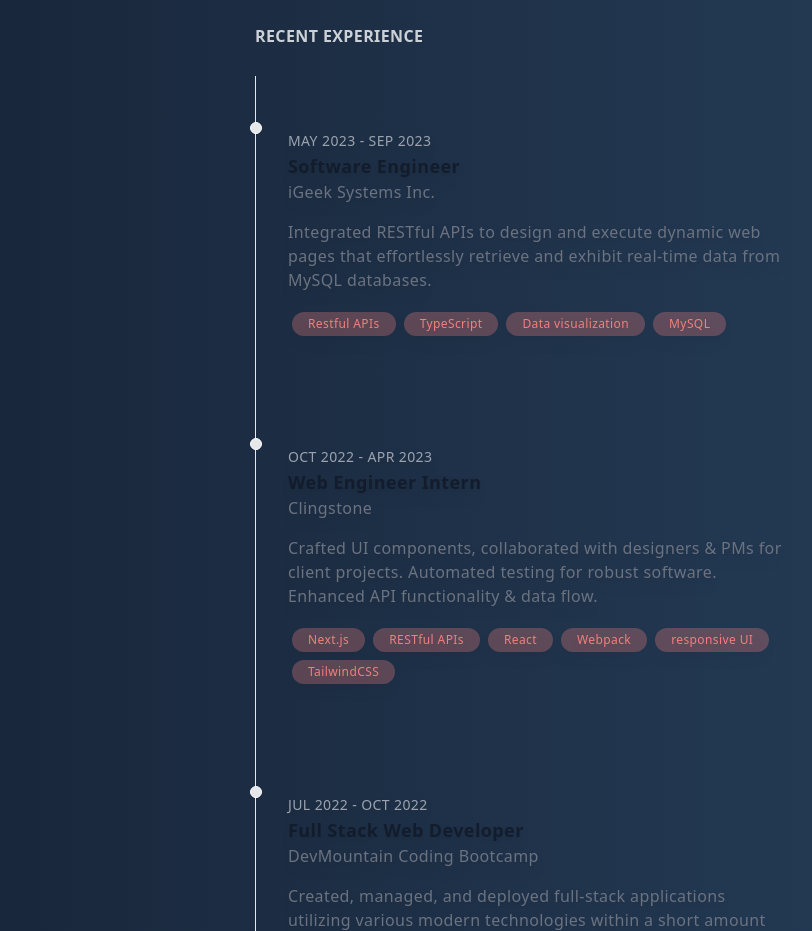
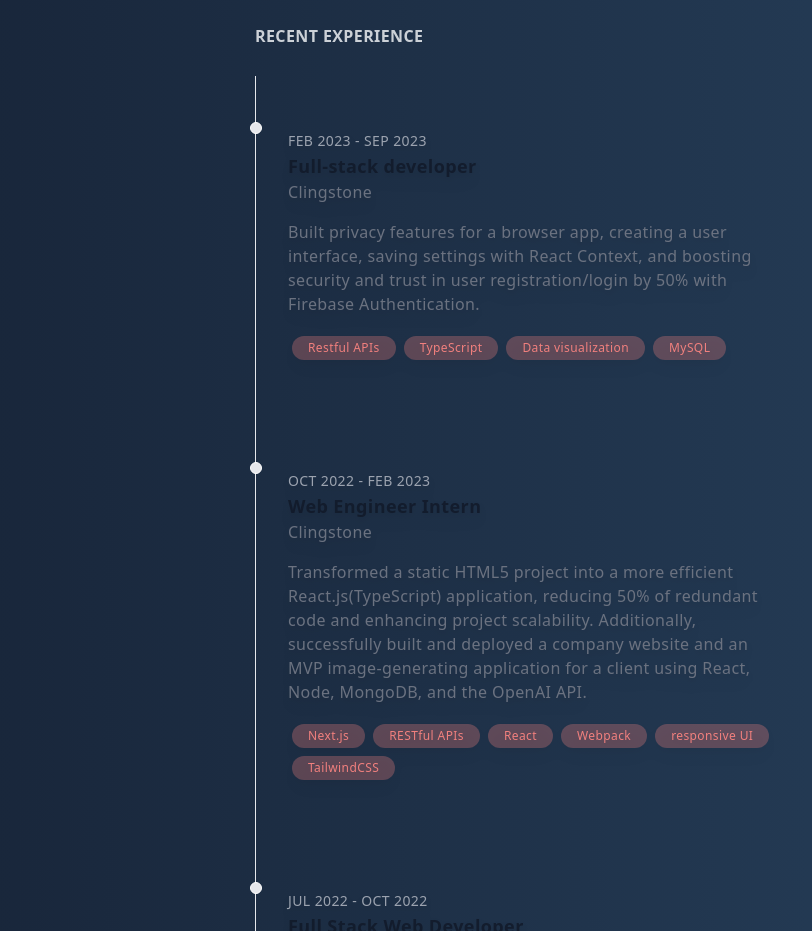
Before and after one commit to vinhnguyendev/portfolio-next-js, a Next.js app: page / in a window 1280 px wide. Shown: the part 900-1831 px from the top of the page, without its empty margins (385-1197 px from the left). Built offline with nearby package versions, Linux system fonts and the light colour scheme.

Commit message:
edit experiences info

```diff
--- a/components/experience/index.js
+++ b/components/experience/index.js
@@ -5,20 +5,20 @@ import TimelineItem from "./timeline-item";
 const EXPERIENCES = [
   {
     id: 1,
-    date: "MAY 2023 - SEP 2023",
-    title: "Software Engineer",
-    company: "iGeek Systems Inc.",
-    location: "Sarasota, FL",
-    description:"Integrated RESTful APIs to design and execute dynamic web pages that effortlessly retrieve and exhibit real-time data from MySQL databases. ",
+    date: "FEB 2023 - SEP 2023",
+    title: "Full-stack developer",
+    company: "Clingstone",
+    location: "Plano, TX",
+    description:"Built privacy features for a browser app, creating a user interface, saving settings with React Context, and boosting security and trust in user registration/login by 50% with Firebase Authentication.",
     skills: ["Restful APIs","TypeScript","Data visualization", "MySQL"]
   },
   {
     id: 2,
-    date: "OCT 2022 - APR 2023",
+    date: "OCT 2022 - FEB 2023",
     title: "Web Engineer Intern",
     company: "Clingstone",
     location: "Plano,TX",
-    description:"Crafted UI components, collaborated with designers & PMs for client projects. Automated testing for robust software. Enhanced API functionality & data flow.",
+    description:"Transformed a static HTML5 project into a more efficient React.js(TypeScript) application, reducing 50% of redundant code and enhancing project scalability. Additionally, successfully built and deployed a company website and an MVP image-generating application for a client using React, Node, MongoDB, and the OpenAI API.",
     skills: ["Next.js","RESTful APIs","React","Webpack","responsive UI", "TailwindCSS"]
   },
   {
```
